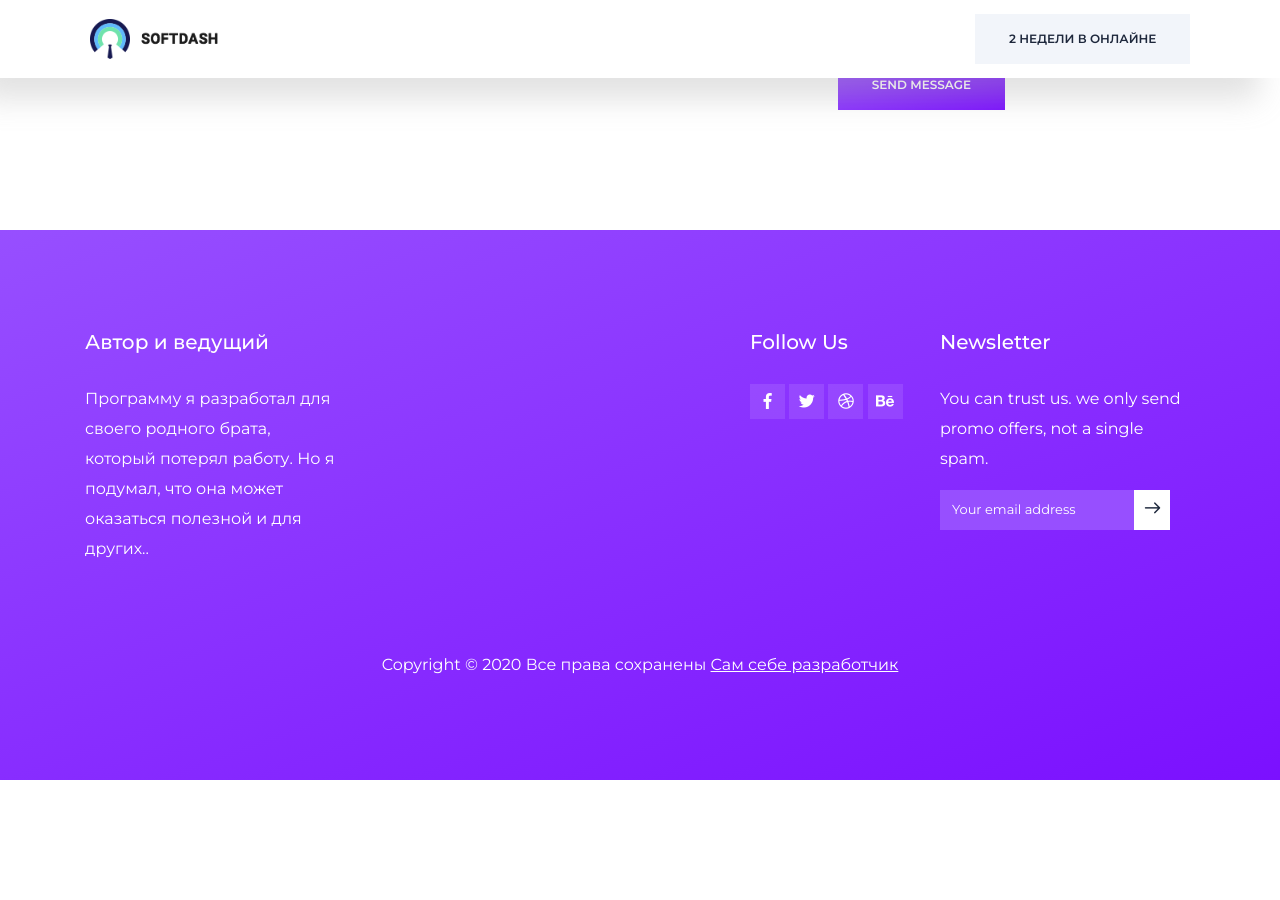
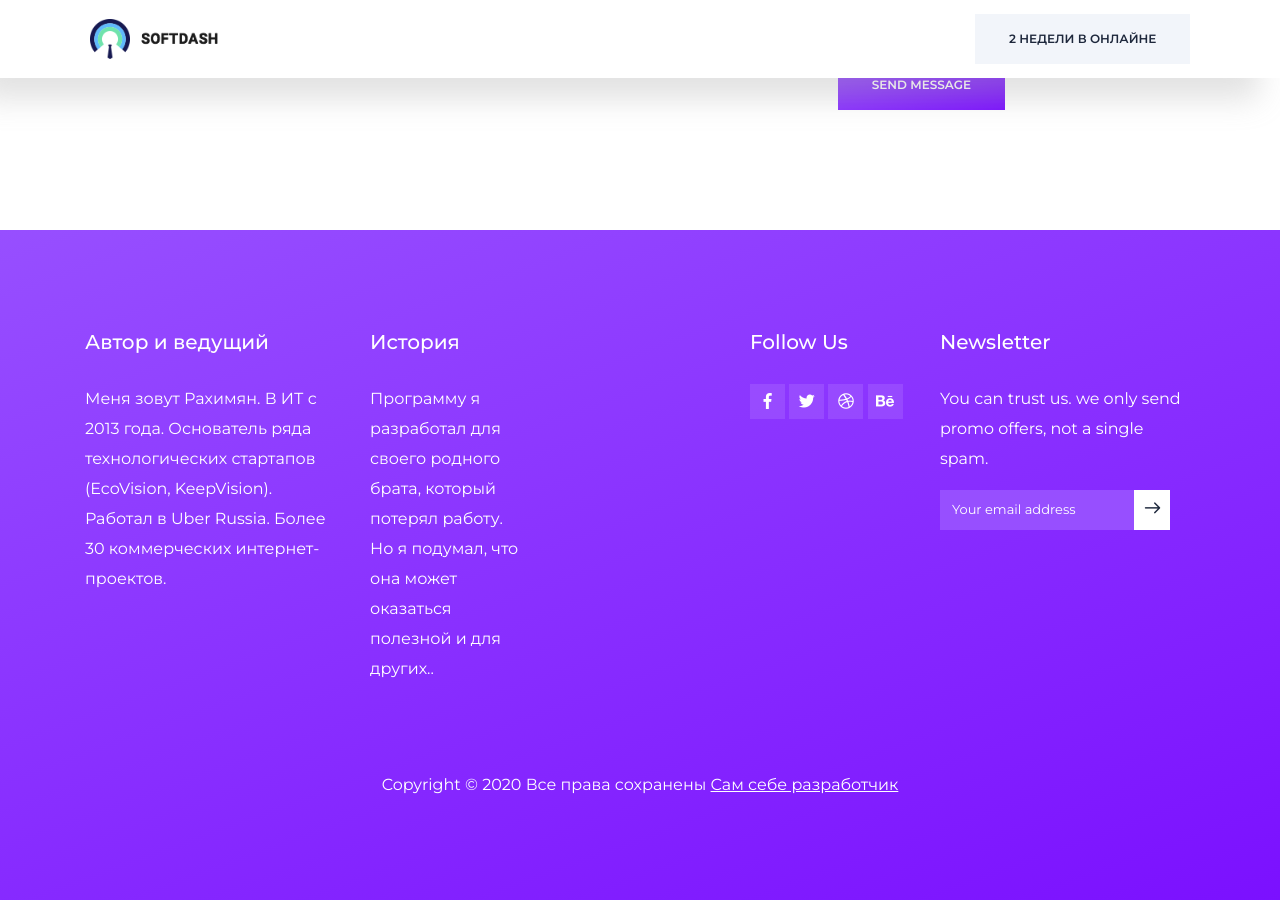
Before and after one commit to RakhimyanTim/samseberazrabotchik.github.io, a Jekyll site: the page built from contact.html, in a window 1280 px wide and 900 px high, scrolled down 1331 px. Built offline with Jekyll 4.4.1, drawn with Linux system fonts in a browser that asks for light colours; before the commit the page ends 2111 px from its top, so only the background shows below that.

Commit message:
Update _config.yml

```diff
--- a/_config.yml
+++ b/_config.yml
@@ -502,9 +502,9 @@ contact_address: 'Los Angeles, United States'
 #####################################
 
 footer_title: 'Автор и ведущий'
-footer_name: 'Меня зовут Рахимян. В ИТ с 2013 года. Основатель ряда технологических стартапов (EcoVision, KeepVision). Работал в Uber Russia. Более 30 коммерческих интернет-проектов.'
-footer_description: 'Программу я разработал для своего родного брата, который потерял работу. Но я подумал, что она может оказаться полезной и для других..'
-
+footer_description: 'Меня зовут Рахимян. В ИТ с 2013 года. Основатель ряда технологических стартапов (EcoVision, KeepVision). Работал в Uber Russia. Более 30 коммерческих интернет-проектов.'
+footer_history: 'История'
+footer_history_description: 'Программу я разработал для своего родного брата, который потерял работу. Но я подумал, что она может оказаться полезной и для других..'
 
 
 ####################################
```
